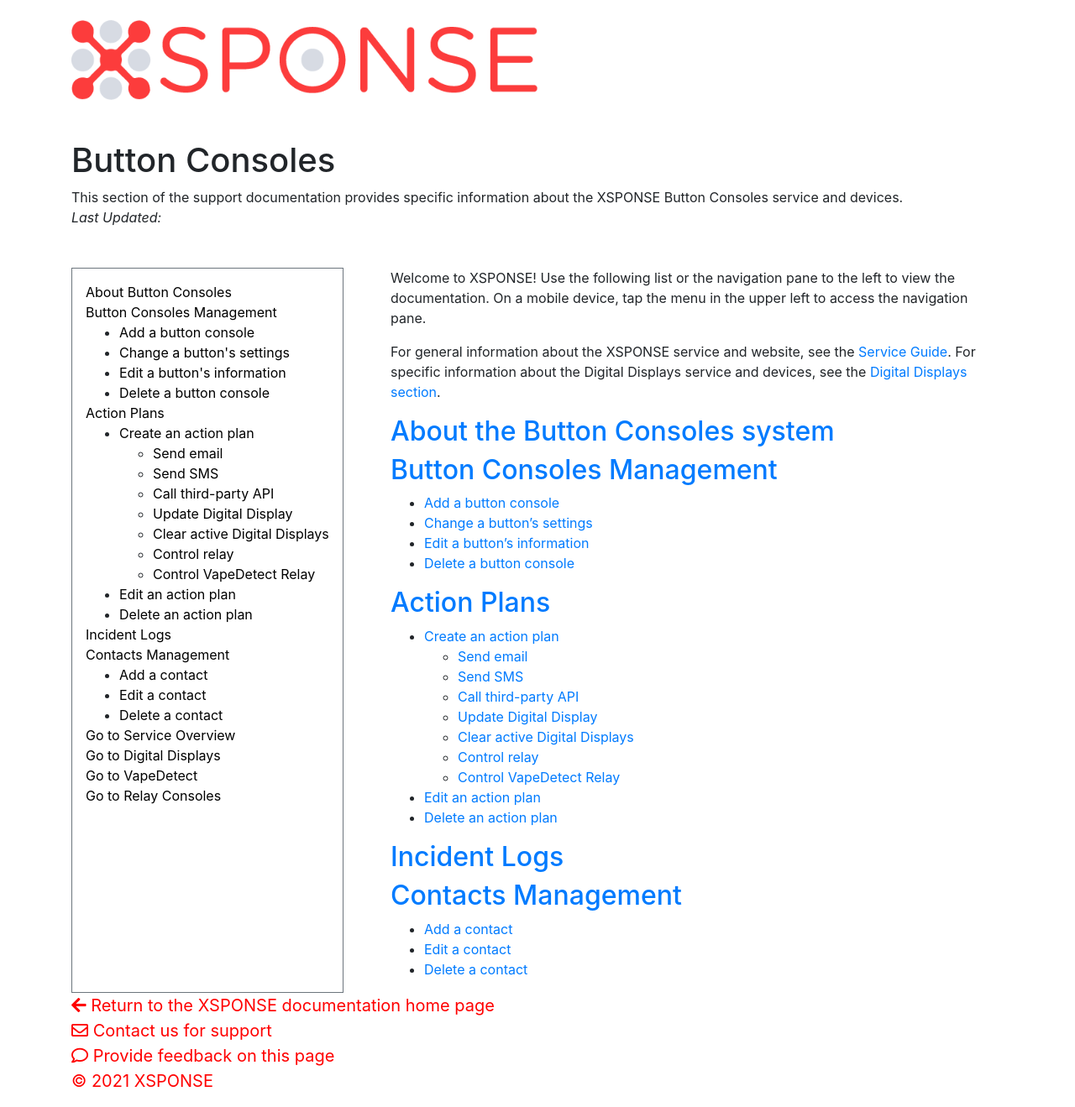
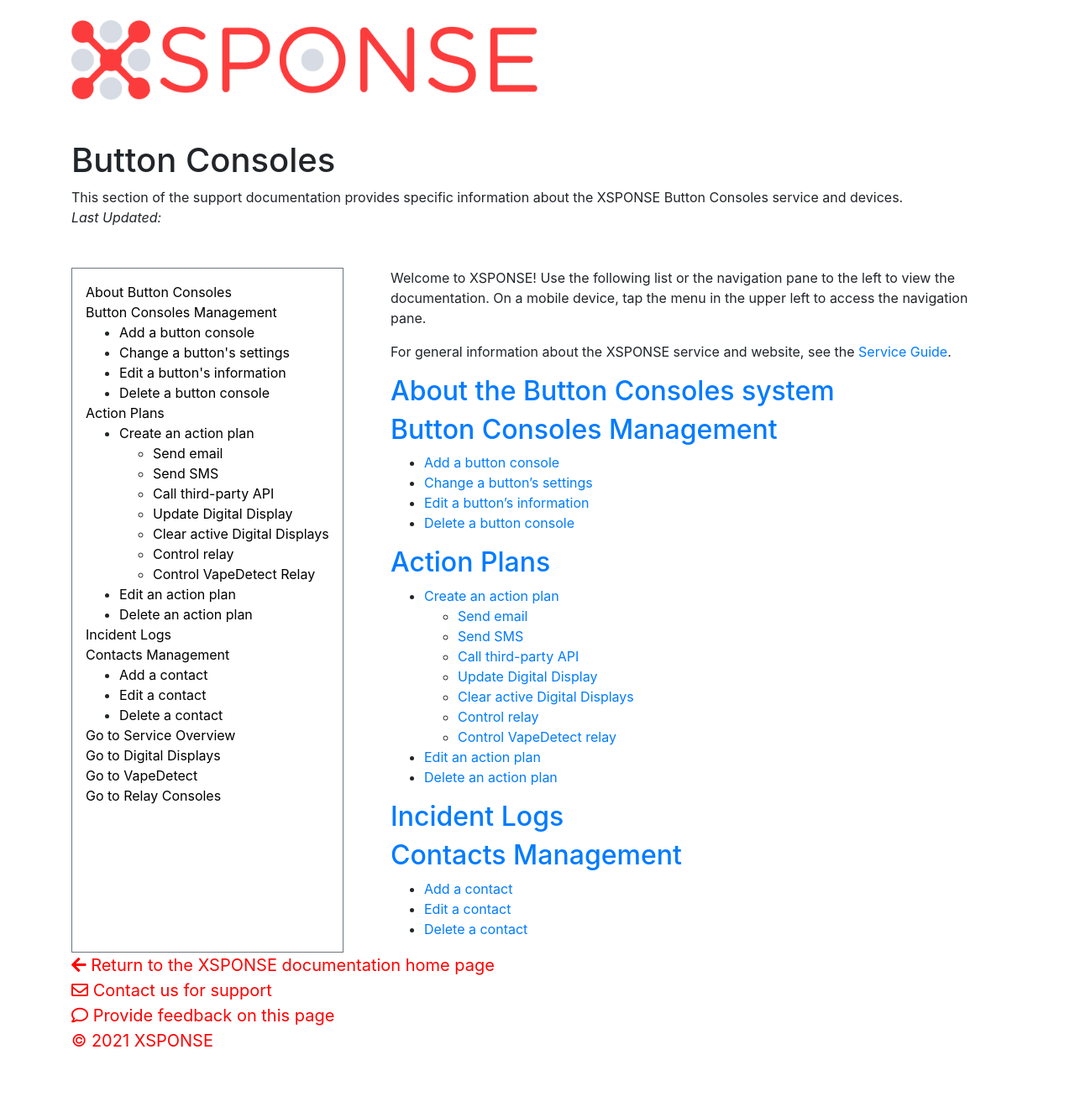
Before and after one commit to NrsSystems/docs, a Jekyll site: the page built from button-consoles/index.md, in a window 1280 px wide. Shown: the whole page at 84% size. Built offline with Jekyll 4.4.1, drawn with Linux system fonts in a browser that asks for light colours; our own code applies the rules of GitHub Pages for plain Markdown files; after the commit the page ends 1271 px from its top, so only the background shows below that.

Commit message:
Update index.md

```diff
--- a/button-consoles/index.md
+++ b/button-consoles/index.md
@@ -4,7 +4,7 @@ abstract: This section of the support documentation provides specific informatio
 ---
 Welcome to XSPONSE! Use the following list or the navigation pane to the left to view the documentation. On a mobile device, tap the menu in the upper left to access the navigation pane.
 
-For general information about the XSPONSE service and website, see the [Service Guide](../general-ops/index.html). For specific information about the Digital Displays service and devices, see the [Digital Displays section](../digital-displays/index.md).
+For general information about the XSPONSE service and website, see the [Service Guide](../general-ops/index.html).
 
 ## [About the Button Consoles system](about-button-consoles.md)
 
@@ -22,7 +22,7 @@ For general information about the XSPONSE service and website, see the [Service
   - [Update Digital Display](../general-ops/action-plans.md#update-digital-display)
   - [Clear active Digital Displays](../general-ops/action-plans.md#clear-active-digital-displays)
   - [Control relay](../general-ops/action-plans.md#control-relay)
-  - [Control VapeDetect Relay](../general-ops/action-plans.md#control-vapedetect-relay)
+  - [Control VapeDetect relay](../general-ops/action-plans.md#control-vapedetect-relay)
 - [Edit an action plan](../general-ops/action-plans.md#edit-an-action-plan)
 - [Delete an action plan](../general-ops/action-plans.md#delete-an-action-plan)
 
```
